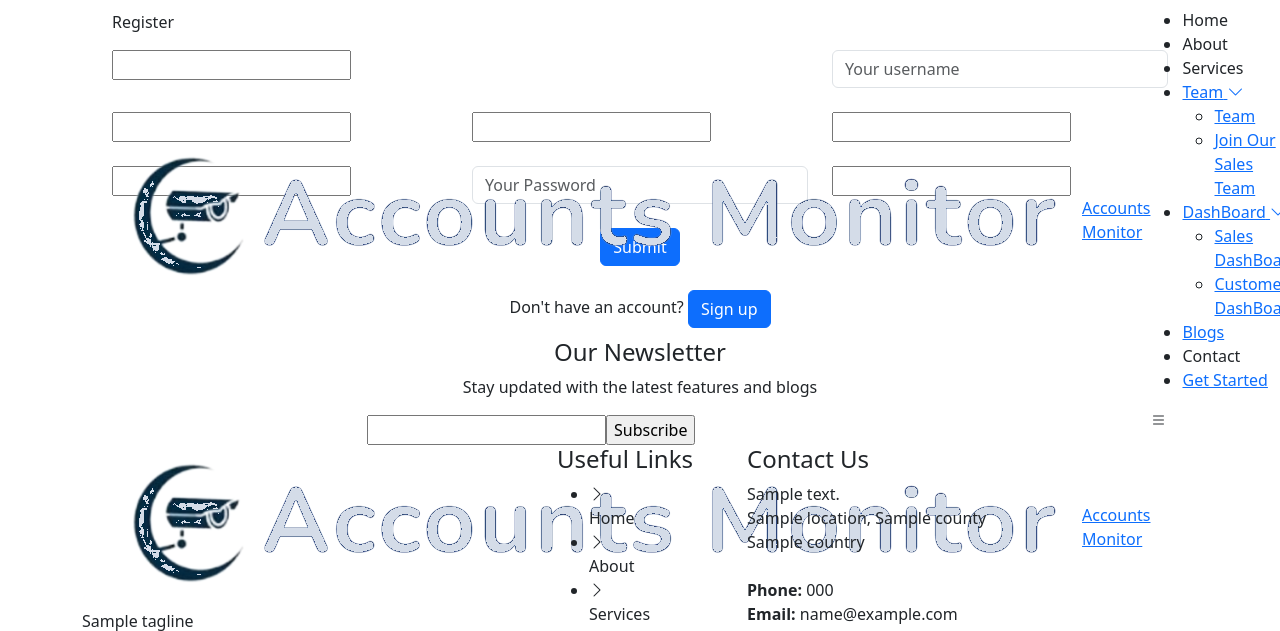
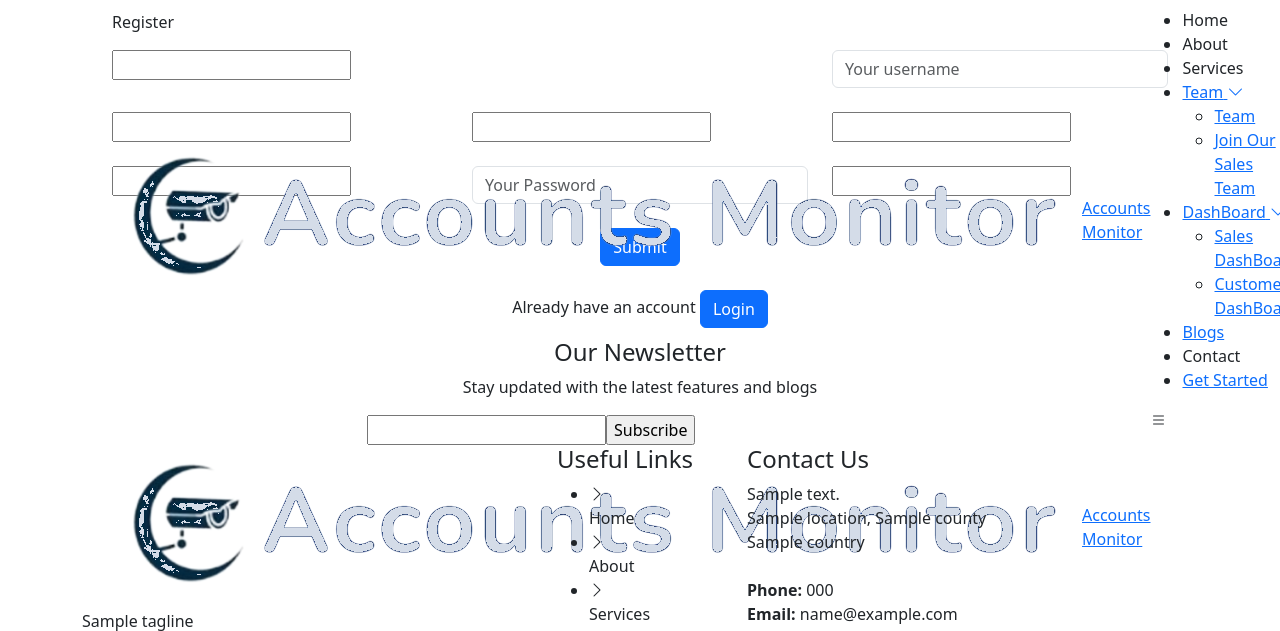
Before and after one commit to AccountMonitor/Accounts-Monitor-Merge, a Django app: template templates/register.html in a window 1280 px wide. Shown: the top 631 px of the page. Run offline with Django 4.2, Linux system fonts and the light colour scheme; the template is opened without the code that fills it: most values are stand-ins (such as "Sample title", 1, 10 or a date in 2020); form fields are guessed from the names that the template uses; some libraries are stand-ins or nearby versions.

Commit message:
test Update register.html commmits

```diff
--- a/templates/register.html
+++ b/templates/register.html
@@ -67,8 +67,8 @@
                   <br><br>
 
                   <div class="col-md-12 text-center">
-                    <span>Don't have an account?</span>
-                   <a href="{% url 'sales_rep' %}"> <button id="submit" class="btn btn-primary">Sign up</button></a>
+                    <span>Already have an account</span>
+                   <a href="{% url 'login' %}"> <button id="submit" class="btn btn-primary">Login</button></a>
                   </div>
 
                   <div class="col-md-12 spinner-border text-center text-primary visually-hidden" id="loading" role="status">
```
